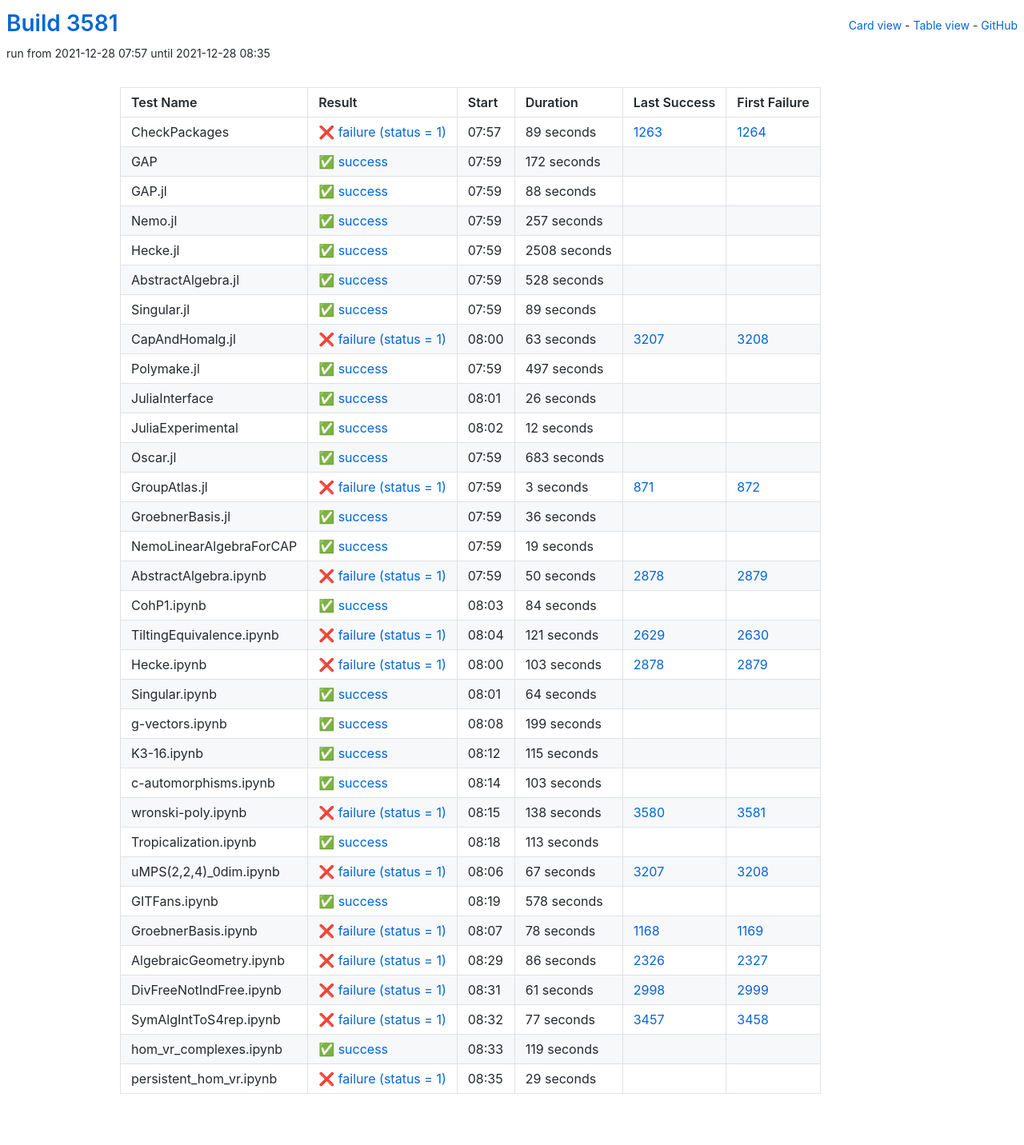
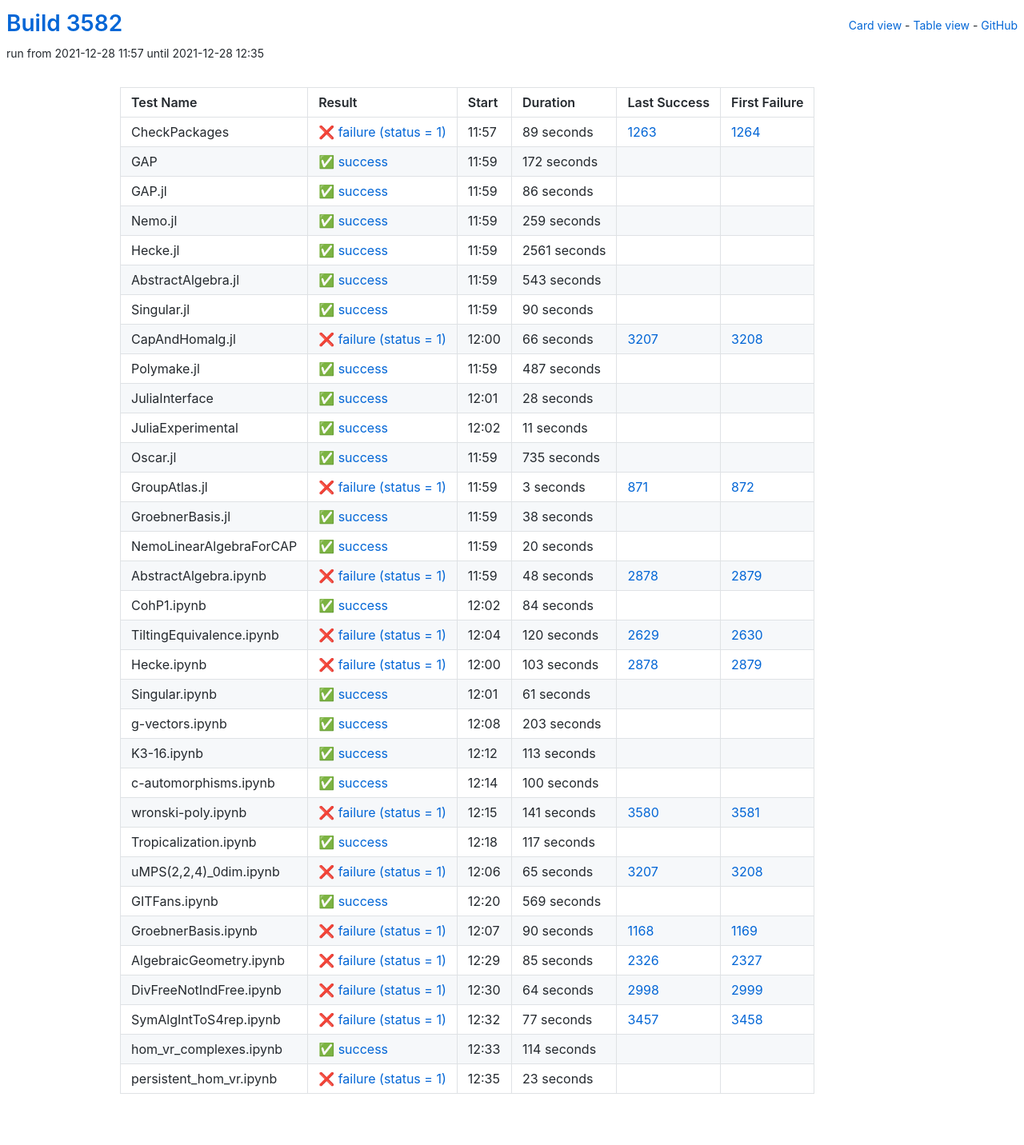
Before and after one commit to oscar-system/oscar-ci-status-stable, a Jekyll site: the page built from table.html, in a window 1280 px wide. Shown: the whole page at 80% size. Built offline with Jekyll 4.4.1, drawn with Linux system fonts in a browser that asks for light colours.

Commit message:
Build #3582

```diff
--- a/_data/ci.yml
+++ b/_data/ci.yml
@@ -1,6 +1,6 @@
 ---
-build: 3581
-build_url: https://oscarci.mathematik.uni-kl.de/job/oscar-stable/3581/
+build: 3582
+build_url: https://oscarci.mathematik.uni-kl.de/job/oscar-stable/3582/
 job: oscar-stable
 organization: oscar-system
 repo: oscar-ci-status-stable
@@ -8,8 +8,8 @@ repourl: https://github.com/oscar-system/oscar-ci-status-stable
 tests:
 - name: CheckPackages
   id: checkpackages
-  log: https://oscarci.mathematik.uni-kl.de/job/oscar-stable/3581/artifact/logs/build-3581/CheckPackages.log
-  start: 2021-12-28 07:57
+  log: https://oscarci.mathematik.uni-kl.de/job/oscar-stable/3582/artifact/logs/build-3582/CheckPackages.log
+  start: 2021-12-28 11:57
   success: false
   exitcode: 1
   status: failure
@@ -20,8 +20,8 @@ tests:
   first_failure_url: https://oscarci.mathematik.uni-kl.de/job/oscar-stable/1264/
 - name: GAP
   id: gap
-  log: https://oscarci.mathematik.uni-kl.de/job/oscar-stable/3581/artifact/logs/build-3581/GAP.log
-  start: 2021-12-28 07:59
+  log: https://oscarci.mathematik.uni-kl.de/job/oscar-stable/3582/artifact/logs/build-3582/GAP.log
+  start: 2021-12-28 11:59
   success: true
   exitcode: 0
   status: success
@@ -32,128 +32,128 @@ tests:
   first_failure_url:
 - name: GAP.jl
   id: gap-jl
-  log: https://oscarci.mathematik.uni-kl.de/job/oscar-stable/3581/artifact/logs/build-3581/GAP.jl.log
-  start: 2021-12-28 07:59
+  log: https://oscarci.mathematik.uni-kl.de/job/oscar-stable/3582/artifact/logs/build-3582/GAP.jl.log
+  start: 2021-12-28 11:59
   success: true
   exitcode: 0
   status: success
-  duration: 88
+  duration: 86
   last_success: false
   last_success_url:
   first_failure: false
   first_failure_url:
 - name: Nemo.jl
   id: nemo-jl
-  log: https://oscarci.mathematik.uni-kl.de/job/oscar-stable/3581/artifact/logs/build-3581/Nemo.jl.log
-  start: 2021-12-28 07:59
+  log: https://oscarci.mathematik.uni-kl.de/job/oscar-stable/3582/artifact/logs/build-3582/Nemo.jl.log
+  start: 2021-12-28 11:59
   success: true
   exitcode: 0
   status: success
-  duration: 257
+  duration: 259
   last_success: false
   last_success_url:
   first_failure: false
   first_failure_url:
 - name: Hecke.jl
   id: hecke-jl
-  log: https://oscarci.mathematik.uni-kl.de/job/oscar-stable/3581/artifact/logs/build-3581/Hecke.jl.log
-  start: 2021-12-28 07:59
+  log: https://oscarci.mathematik.uni-kl.de/job/oscar-stable/3582/artifact/logs/build-3582/Hecke.jl.log
+  start: 2021-12-28 11:59
   success: true
   exitcode: 0
   status: success
-  duration: 2508
+  duration: 2561
   last_success: false
   last_success_url:
   first_failure: false
   first_failure_url:
 - name: AbstractAlgebra.jl
   id: abstractalgebra-jl
-  log: https://oscarci.mathematik.uni-kl.de/job/oscar-stable/3581/artifact/logs/build-3581/AbstractAlgebra.jl.log
-  start: 2021-12-28 07:59
+  log: https://oscarci.mathematik.uni-kl.de/job/oscar-stable/3582/artifact/logs/build-3582/AbstractAlgebra.jl.log
+  start: 2021-12-28 11:59
   success: true
   exitcode: 0
   status: success
-  duration: 528
+  duration: 543
   last_success: false
   last_success_url:
   first_failure: false
   first_failure_url:
 - name: Singular.jl
   id: singular-jl
-  log: https://oscarci.mathematik.uni-kl.de/job/oscar-stable/3581/artifact/logs/build-3581/Singular.jl.log
-  start: 2021-12-28 07:59
+  log: https://oscarci.mathematik.uni-kl.de/job/oscar-stable/3582/artifact/logs/build-3582/Singular.jl.log
+  start: 2021-12-28 11:59
   success: true
   exitcode: 0
   status: success
-  duration: 89
+  duration: 90
   last_success: false
   last_success_url:
   first_failure: false
   first_failure_url:
 - name: CapAndHomalg.jl
   id: capandhomalg-jl
-  log: https://oscarci.mathematik.uni-kl.de/job/oscar-stable/3581/artifact/logs/build-3581/CapAndHomalg.jl.log
-  start: 2021-12-28 08:00
+  log: https://oscarci.mathematik.uni-kl.de/job/oscar-stable/3582/artifact/logs/build-3582/CapAndHomalg.jl.log
+  start: 2021-12-28 12:00
   success: false
   exitcode: 1
   status: failure
-  duration: 63
+  duration: 66
   last_success: 3207
   last_success_url: https://oscarci.mathematik.uni-kl.de/job/oscar-stable/3207/
   first_failure: 3208
   first_failure_url: https://oscarci.mathematik.uni-kl.de/job/oscar-stable/3208/
 - name: Polymake.jl
   id: polymake-jl
-  log: https://oscarci.mathematik.uni-kl.de/job/oscar-stable/3581/artifact/logs/build-3581/Polymake.jl.log
-  start: 2021-12-28 07:59
+  log: https://oscarci.mathematik.uni-kl.de/job/oscar-stable/3582/artifact/logs/build-3582/Polymake.jl.log
+  start: 2021-12-28 11:59
   success: true
   exitcode: 0
   status: success
-  duration: 497
+  duration: 487
   last_success: false
   last_success_url:
   first_failure: false
   first_failure_url:
 - name: JuliaInterface
   id: juliainterface
-  log: https://oscarci.mathematik.uni-kl.de/job/oscar-stable/3581/artifact/logs/build-3581/JuliaInterface.log
-  start: 2021-12-28 08:01
+  log: https://oscarci.mathematik.uni-kl.de/job/oscar-stable/3582/artifact/logs/build-3582/JuliaInterface.log
+  start: 2021-12-28 12:01
   success: true
   exitcode: 0
   status: success
-  duration: 26
+  duration: 28
   last_success: false
   last_success_url:
   first_failure: false
   first_failure_url:
 - name: JuliaExperimental
   id: juliaexperimental
-  log: https://oscarci.mathematik.uni-kl.de/job/oscar-stable/3581/artifact/logs/build-3581/JuliaExperimental.log
-  start: 2021-12-28 08:02
+  log: https://oscarci.mathematik.uni-kl.de/job/oscar-stable/3582/artifact/logs/build-3582/JuliaExperimental.log
+  start: 2021-12-28 12:02
   success: true
   exitcode: 0
   status: success
-  duration: 12
+  duration: 11
   last_success: false
   last_success_url:
   first_failure: false
   first_failure_url:
 - name: Oscar.jl
   id: oscar-jl
-  log: https://oscarci.mathematik.uni-kl.de/job/oscar-stable/3581/artifact/logs/build-3581/Oscar.jl.log
-  start: 2021-12-28 07:59
+  log: https://oscarci.mathematik.uni-kl.de/job/oscar-stable/3582/artifact/logs/build-3582/Oscar.jl.log
+  start: 2021-12-28 11:59
   success: true
   exitcode: 0
   status: success
-  duration: 683
+  duration: 735
   last_success: false
   last_success_url:
   first_failure: false
   first_failure_url:
 - name: GroupAtlas.jl
   id: groupatlas-jl
-  log: https://oscarci.mathematik.uni-kl.de/job/oscar-stable/3581/artifact/logs/build-3581/GroupAtlas.jl.log
-  start: 2021-12-28 07:59
+  log: https://oscarci.mathematik.uni-kl.de/job/oscar-stable/3582/artifact/logs/build-3582/GroupAtlas.jl.log
+  start: 2021-12-28 11:59
   success: false
   exitcode: 1
   status: failure
@@ -164,44 +164,44 @@ tests:
   first_failure_url: https://oscarci.mathematik.uni-kl.de/job/oscar-stable/872/
 - name: GroebnerBasis.jl
   id: groebnerbasis-jl
-  log: https://oscarci.mathematik.uni-kl.de/job/oscar-stable/3581/artifact/logs/build-3581/GroebnerBasis.jl.log
-  start: 2021-12-28 07:59
+  log: https://oscarci.mathematik.uni-kl.de/job/oscar-stable/3582/artifact/logs/build-3582/GroebnerBasis.jl.log
+  start: 2021-12-28 11:59
   success: true
   exitcode: 0
   status: success
-  duration: 36
+  duration: 38
   last_success: false
   last_success_url:
   first_failure: false
   first_failure_url:
 - name: NemoLinearAlgebraForCAP
   id: nemolinearalgebraforcap
-  log: https://oscarci.mathematik.uni-kl.de/job/oscar-stable/3581/artifact/logs/build-3581/NemoLinearAlgebraForCAP.log
-  start: 2021-12-28 07:59
+  log: https://oscarci.mathematik.uni-kl.de/job/oscar-stable/3582/artifact/logs/build-3582/NemoLinearAlgebraForCAP.log
+  start: 2021-12-28 11:59
   success: true
   exitcode: 0
   status: success
-  duration: 19
+  duration: 20
   last_success: false
   last_success_url:
   first_failure: false
   first_failure_url:
 - name: AbstractAlgebra.ipynb
   id: abstractalgebra-ipynb
-  log: https://oscarci.mathematik.uni-kl.de/job/oscar-stable/3581/artifact/logs/build-3581/AbstractAlgebra.ipynb.log
-  start: 2021-12-28 07:59
+  log: https://oscarci.mathematik.uni-kl.de/job/oscar-stable/3582/artifact/logs/build-3582/AbstractAlgebra.ipynb.log
+  start: 2021-12-28 11:59
   success: false
   exitcode: 1
   status: failure
-  duration: 50
+  duration: 48
   last_success: 2878
   last_success_url: https://oscarci.mathematik.uni-kl.de/job/oscar-stable/2878/
   first_failure: 2879
   first_failure_url: https://oscarci.mathematik.uni-kl.de/job/oscar-stable/2879/
 - name: CohP1.ipynb
   id: cohp1-ipynb
-  log: https://oscarci.mathematik.uni-kl.de/job/oscar-stable/3581/artifact/logs/build-3581/CohP1.ipynb.log
-  start: 2021-12-28 08:03
+  log: https://oscarci.mathematik.uni-kl.de/job/oscar-stable/3582/artifact/logs/build-3582/CohP1.ipynb.log
+  start: 2021-12-28 12:02
   success: true
   exitcode: 0
   status: success
@@ -212,20 +212,20 @@ tests:
   first_failure_url:
 - name: TiltingEquivalence.ipynb
   id: tiltingequivalence-ipynb
-  log: https://oscarci.mathematik.uni-kl.de/job/oscar-stable/3581/artifact/logs/build-3581/TiltingEquivalence.ipynb.log
-  start: 2021-12-28 08:04
+  log: https://oscarci.mathematik.uni-kl.de/job/oscar-stable/3582/artifact/logs/build-3582/TiltingEquivalence.ipynb.log
+  start: 2021-12-28 12:04
   success: false
   exitcode: 1
   status: failure
-  duration: 121
+  duration: 120
   last_success: 2629
   last_success_url: https://oscarci.mathematik.uni-kl.de/job/oscar-stable/2629/
   first_failure: 2630
   first_failure_url: https://oscarci.mathematik.uni-kl.de/job/oscar-stable/2630/
 - name: Hecke.ipynb
   id: hecke-ipynb
-  log: https://oscarci.mathematik.uni-kl.de/job/oscar-stable/3581/artifact/logs/build-3581/Hecke.ipynb.log
-  start: 2021-12-28 08:00
+  log: https://oscarci.mathematik.uni-kl.de/job/oscar-stable/3582/artifact/logs/build-3582/Hecke.ipynb.log
+  start: 2021-12-28 12:00
   success: false
   exitcode: 1
   status: failure
@@ -236,68 +236,32 @@ tests:
   first_failure_url: https://oscarci.mathematik.uni-kl.de/job/oscar-stable/2879/
 - name: Singular.ipynb
   id: singular-ipynb
-  log: https://oscarci.mathematik.uni-kl.de/job/oscar-stable/3581/artifact/logs/build-3581/Singular.ipynb.log
-  start: 2021-12-28 08:01
+  log: https://oscarci.mathematik.uni-kl.de/job/oscar-stable/3582/artifact/logs/build-3582/Singular.ipynb.log
+  start: 2021-12-28 12:01
   success: true
   exitcode: 0
   status: success
-  duration: 64
+  duration: 61
   last_success: false
   last_success_url:
   first_failure: false
   first_failure_url:
 - name: g-vectors.ipynb
   id: g-vectors-ipynb
-  log: https://oscarci.mathematik.uni-kl.de/job/oscar-stable/3581/artifact/logs/build-3581/g-vectors.ipynb.log
-  start: 2021-12-28 08:08
+  log: https://oscarci.mathematik.uni-kl.de/job/oscar-stable/3582/artifact/logs/build-3582/g-vectors.ipynb.log
+  start: 2021-12-28 12:08
   success: true
   exitcode: 0
   status: success
-  duration: 199
+  duration: 203
   last_success: false
   last_success_url:
   first_failure: false
   first_failure_url:
 - name: K3-16.ipynb
   id: k3-16-ipynb
-  log: https://oscarci.mathematik.uni-kl.de/job/oscar-stable/3581/artifact/logs/build-3581/K3-16.ipynb.log
-  start: 2021-12-28 08:12
-  success: true
-  exitcode: 0
-  status: success
-  duration: 115
-  last_success: false
-  last_success_url:
-  first_failure: false
-  first_failure_url:
-- name: c-automorphisms.ipynb
-  id: c-automorphisms-ipynb
-  log: https://oscarci.mathematik.uni-kl.de/job/oscar-stable/3581/artifact/logs/build-3581/c-automorphisms.ipynb.log
-  start: 2021-12-28 08:14
-  success: true
-  exitcode: 0
-  status: success
-  duration: 103
-  last_success: false
-  last_success_url:
-  first_failure: false
-  first_failure_url:
-- name: wronski-poly.ipynb
-  id: wronski-poly-ipynb
-  log: https://oscarci.mathematik.uni-kl.de/job/oscar-stable/3581/artifact/logs/build-3581/wronski-poly.ipynb.log
-  start: 2021-12-28 08:15
-  success: false
-  exitcode: 1
-  status: failure
-  duration: 138
-  last_success: 3580
-  last_success_url: https://oscarci.mathematik.uni-kl.de/job/oscar-stable/3580/
-  first_failure: 3581
-  first_failure_url: https://oscarci.mathematik.uni-kl.de/job/oscar-stable/3581/
-- name: Tropicalization.ipynb
-  id: tropicalization-ipynb
-  log: https://oscarci.mathematik.uni-kl.de/job/oscar-stable/3581/artifact/logs/build-3581/Tropicalization.ipynb.log
-  start: 2021-12-28 08:18
+  log: https://oscarci.mathematik.uni-kl.de/job/oscar-stable/3582/artifact/logs/build-3582/K3-16.ipynb.log
+  start: 2021-12-28 12:12
   success: true
   exitcode: 0
   status: success
@@ -306,70 +270,106 @@ tests:
   last_success_url:
   first_failure: false
   first_failure_url:
-- name: uMPS(2,2,4)_0dim.ipynb
-  id: umps-2-2-4-0dim-ipynb
-  log: https://oscarci.mathematik.uni-kl.de/job/oscar-stable/3581/artifact/logs/build-3581/uMPS-2-2-4-_0dim.ipynb.log
-  start: 2021-12-28 08:06
+- name: c-automorphisms.ipynb
+  id: c-automorphisms-ipynb
+  log: https://oscarci.mathematik.uni-kl.de/job/oscar-stable/3582/artifact/logs/build-3582/c-automorphisms.ipynb.log
+  start: 2021-12-28 12:14
+  success: true
+  exitcode: 0
+  status: success
+  duration: 100
+  last_success: false
+  last_success_url:
+  first_failure: false
+  first_failure_url:
+- name: wronski-poly.ipynb
+  id: wronski-poly-ipynb
+  log: https://oscarci.mathematik.uni-kl.de/job/oscar-stable/3582/artifact/logs/build-3582/wronski-poly.ipynb.log
+  start: 2021-12-28 12:15
   success: false
   exitcode: 1
   status: failure
-  duration: 67
+  duration: 141
+  last_success: 3580
+  last_success_url: https://oscarci.mathematik.uni-kl.de/job/oscar-stable/3580/
+  first_failure: 3581
+  first_failure_url: https://oscarci.mathematik.uni-kl.de/job/oscar-stable/3581/
+- name: Tropicalization.ipynb
+  id: tropicalization-ipynb
+  log: https://oscarci.mathematik.uni-kl.de/job/oscar-stable/3582/artifact/logs/build-3582/Tropicalization.ipynb.log
+  start: 2021-12-28 12:18
+  success: true
+  exitcode: 0
+  status: success
+  duration: 117
+  last_success: false
+  last_success_url:
+  first_failure: false
+  first_failure_url:
+- name: uMPS(2,2,4)_0dim.ipynb
+  id: umps-2-2-4-0dim-ipynb
+  log: https://oscarci.mathematik.uni-kl.de/job/oscar-stable/3582/artifact/logs/build-3582/uMPS-2-2-4-_0dim.ipynb.log
+  start: 2021-12-28 12:06
+  success: false
+  exitcode: 1
+  status: failure
+  duration: 65
   last_success: 3207
   last_success_url: https://oscarci.mathematik.uni-kl.de/job/oscar-stable/3207/
   first_failure: 3208
   first_failure_url: https://oscarci.mathematik.uni-kl.de/job/oscar-stable/3208/
 - name: GITFans.ipynb
   id: gitfans-ipynb
-  log: https://oscarci.mathematik.uni-kl.de/job/oscar-stable/3581/artifact/logs/build-3581/GITFans.ipynb.log
-  start: 2021-12-28 08:19
+  log: https://oscarci.mathematik.uni-kl.de/job/oscar-stable/3582/artifact/logs/build-3582/GITFans.ipynb.log
+  start: 2021-12-28 12:20
   success: true
   exitcode: 0
   status: success
-  duration: 578
+  duration: 569
   last_success: false
   last_success_url:
   first_failure: false
   first_failure_url:
 - name: GroebnerBasis.ipynb
   id: groebnerbasis-ipynb
-  log: https://oscarci.mathematik.uni-kl.de/job/oscar-stable/3581/artifact/logs/build-3581/GroebnerBasis.ipynb.log
-  start: 2021-12-28 08:07
+  log: https://oscarci.mathematik.uni-kl.de/job/oscar-stable/3582/artifact/logs/build-3582/GroebnerBasis.ipynb.log
+  start: 2021-12-28 12:07
   success: false
   exitcode: 1
   status: failure
-  duration: 78
+  duration: 90
   last_success: 1168
   last_success_url: https://oscarci.mathematik.uni-kl.de/job/oscar-stable/1168/
   first_failure: 1169
   first_failure_url: https://oscarci.mathematik.uni-kl.de/job/oscar-stable/1169/
 - name: AlgebraicGeometry.ipynb
   id: algebraicgeometry-ipynb
-  log: https://oscarci.mathematik.uni-kl.de/job/oscar-stable/3581/artifact/logs/build-3581/AlgebraicGeometry.ipynb.log
-  start: 2021-12-28 08:29
+  log: https://oscarci.mathematik.uni-kl.de/job/oscar-stable/3582/artifact/logs/build-3582/AlgebraicGeometry.ipynb.log
+  start: 2021-12-28 12:29
   success: false
   exitcode: 1
   status: failure
-  duration: 86
+  duration: 85
   last_success: 2326
   last_success_url: https://oscarci.mathematik.uni-kl.de/job/oscar-stable/2326/
   first_failure: 2327
   first_failure_url: https://oscarci.mathematik.uni-kl.de/job/oscar-stable/2327/
 - name: DivFreeNotIndFree.ipynb
   id: divfreenotindfree-ipynb
-  log: https://oscarci.mathematik.uni-kl.de/job/oscar-stable/3581/artifact/logs/build-3581/DivFreeNotIndFree.ipynb.log
-  start: 2021-12-28 08:31
+  log: https://oscarci.mathematik.uni-kl.de/job/oscar-stable/3582/artifact/logs/build-3582/DivFreeNotIndFree.ipynb.log
+  start: 2021-12-28 12:30
   success: false
   exitcode: 1
   status: failure
-  duration: 61
+  duration: 64
   last_success: 2998
   last_success_url: https://oscarci.mathematik.uni-kl.de/job/oscar-stable/2998/
   first_failure: 2999
   first_failure_url: https://oscarci.mathematik.uni-kl.de/job/oscar-stable/2999/
 - name: SymAlgIntToS4rep.ipynb
   id: symalginttos4rep-ipynb
-  log: https://oscarci.mathematik.uni-kl.de/job/oscar-stable/3581/artifact/logs/build-3581/SymAlgIntToS4rep.ipynb.log
-  start: 2021-12-28 08:32
+  log: https://oscarci.mathematik.uni-kl.de/job/oscar-stable/3582/artifact/logs/build-3582/SymAlgIntToS4rep.ipynb.log
+  start: 2021-12-28 12:32
   success: false
   exitcode: 1
   status: failure
@@ -380,24 +380,24 @@ tests:
   first_failure_url: https://oscarci.mathematik.uni-kl.de/job/oscar-stable/3458/
 - name: hom_vr_complexes.ipynb
   id: hom-vr-complexes-ipynb
-  log: https://oscarci.mathematik.uni-kl.de/job/oscar-stable/3581/artifact/logs/build-3581/hom_vr_complexes.ipynb.log
-  start: 2021-12-28 08:33
+  log: https://oscarci.mathematik.uni-kl.de/job/oscar-stable/3582/artifact/logs/build-3582/hom_vr_complexes.ipynb.log
+  start: 2021-12-28 12:33
   success: true
   exitcode: 0
   status: success
-  duration: 119
+  duration: 114
   last_success: false
   last_success_url:
   first_failure: false
   first_failure_url:
 - name: persistent_hom_vr.ipynb
   id: persistent-hom-vr-ipynb
-  log: https://oscarci.mathematik.uni-kl.de/job/oscar-stable/3581/artifact/logs/build-3581/persistent_hom_vr.ipynb.log
-  start: 2021-12-28 08:35
+  log: https://oscarci.mathematik.uni-kl.de/job/oscar-stable/3582/artifact/logs/build-3582/persistent_hom_vr.ipynb.log
+  start: 2021-12-28 12:35
   success: false
   exitcode: 1
   status: failure
-  duration: 29
+  duration: 23
   last_success: false
   last_success_url:
   first_failure: false
```
Also changed, not shown: README.md.
